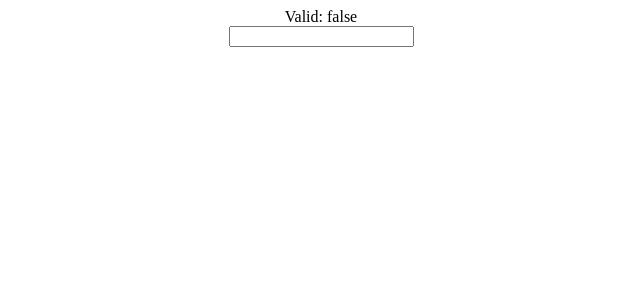
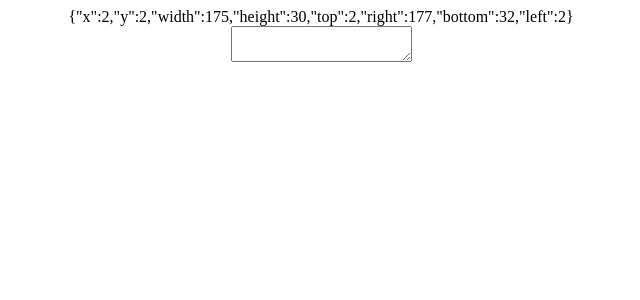
Before and after one commit to JunaidSikander/Custom-Hooks, a React (Create React App) app: page / in a window 1280 px wide. Shown: the top 300 px of the page, without its empty margins (319-959 px from the left). Built offline with nearby package versions, Linux system fonts and the light colour scheme.

Commit message:
:sparkles: [ADD] useSize Hook

```diff
--- a/src/App.js
+++ b/src/App.js
@@ -8,7 +8,7 @@
     LocalStorageHook, MediaQueryComponent,
     OnScreenComponent,
     PreviousComponent,
-    ScriptComponent,
+    ScriptComponent, SizeComponent,
     StateWithHistoryComponent, StateWithValidationComponent,
     StorageComponent,
     TimeoutComponent,
@@ -39,7 +39,8 @@
             {/*<WindowSizeComponent/>*/}
             {/*<MediaQueryComponent/>*/}
             {/*<GeoLocationComponent/>*/}
-            <StateWithValidationComponent/>
+            {/*<StateWithValidationComponent/>*/}
+            <SizeComponent/>
         </div>
     );
 }
--- /dev/null
+++ b/src/components/SizeComponent.js
@@ -0,0 +1,16 @@
+import React, {useRef} from 'react'
+import {useSize} from "hooks";
+
+const SizeComponent = () => {
+    const ref = useRef();
+    const size = useSize(ref);
+
+    return (
+        <>
+            <div>{JSON.stringify(size)}</div>
+            <textarea ref={ref}></textarea>
+        </>
+    )
+}
+
+export default SizeComponent
--- a/src/components/index.js
+++ b/src/components/index.js
@@ -1,3 +1,4 @@
+import SizeComponent from "components/SizeComponent";
 import AsyncComponent from "components/AsyncComponent";
 import FetchComponent from "components/FetchComponent";
 import ArrayComponent from "components/ArrayComponent";
@@ -19,6 +20,7 @@
 import StateWithValidationComponent from "components/StateWithValidationComponent";
 
 export {
+    SizeComponent,
     AsyncComponent,
     ArrayComponent,
     FetchComponent,
--- a/src/hooks/index.js
+++ b/src/hooks/index.js
@@ -1,3 +1,4 @@
+import useSize from "hooks/useSize";
 import useArray from "hooks/useArray";
 import useAsync from "hooks/useAsync";
 import useFetch from "hooks/useFetch";
@@ -19,6 +20,7 @@
 import useStateWithValidation from "hooks/useStateWithValidation";
 
 export {
+    useSize,
     useArray,
     useAsync,
     useFetch,
--- /dev/null
+++ b/src/hooks/useSize.js
@@ -0,0 +1,18 @@
+import {useEffect, useState} from "react";
+
+const useSize = (ref) => {
+    const [size, setSize] = useState({});
+
+    useEffect(() => {
+        if (ref.current == null) return
+
+        const observer = new ResizeObserver(([entry]) => setSize(entry.contentRect));
+        observer.observe(ref.current);
+
+        return () => observer.disconnect();
+    }, [])
+
+    return size;
+}
+
+export default useSize
```
